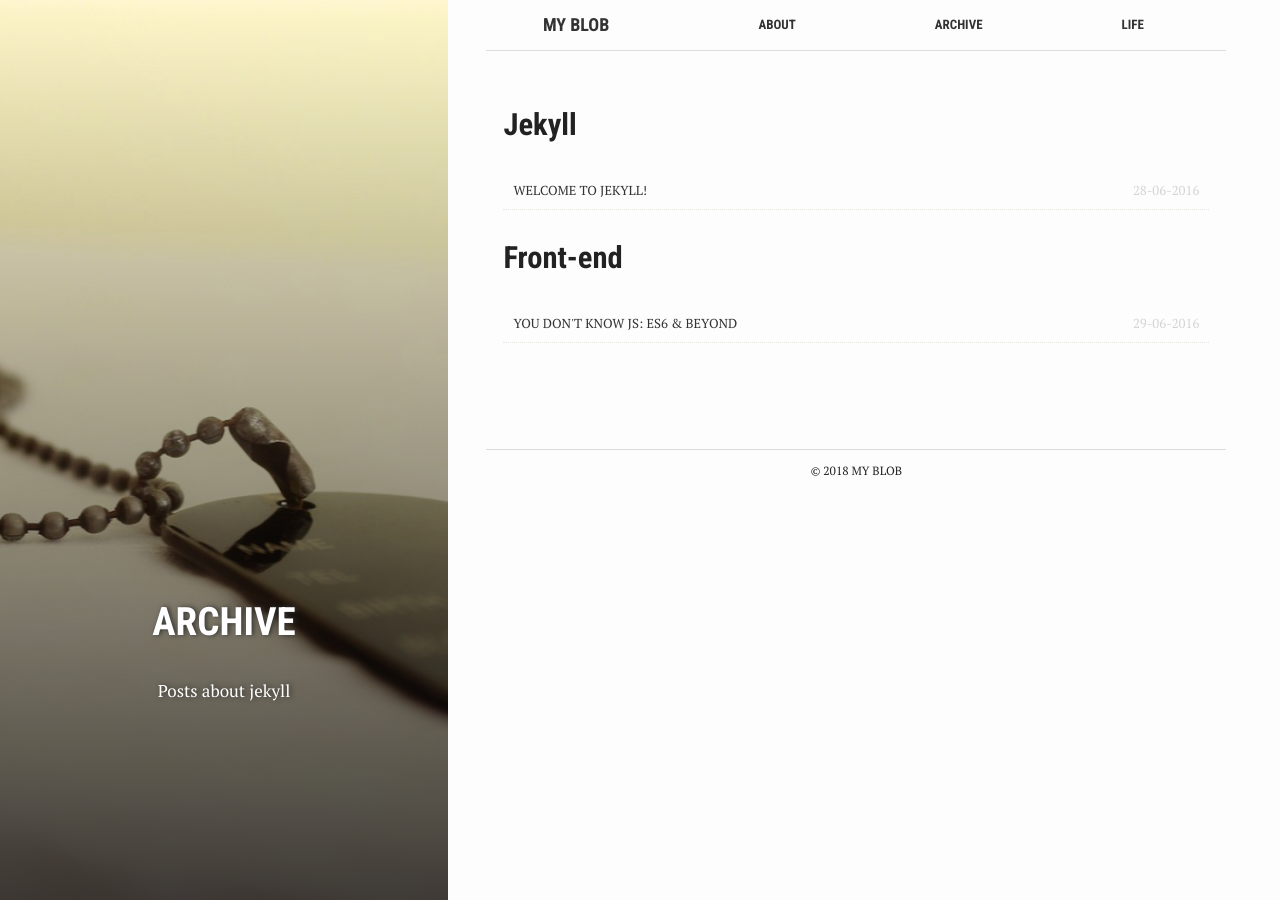
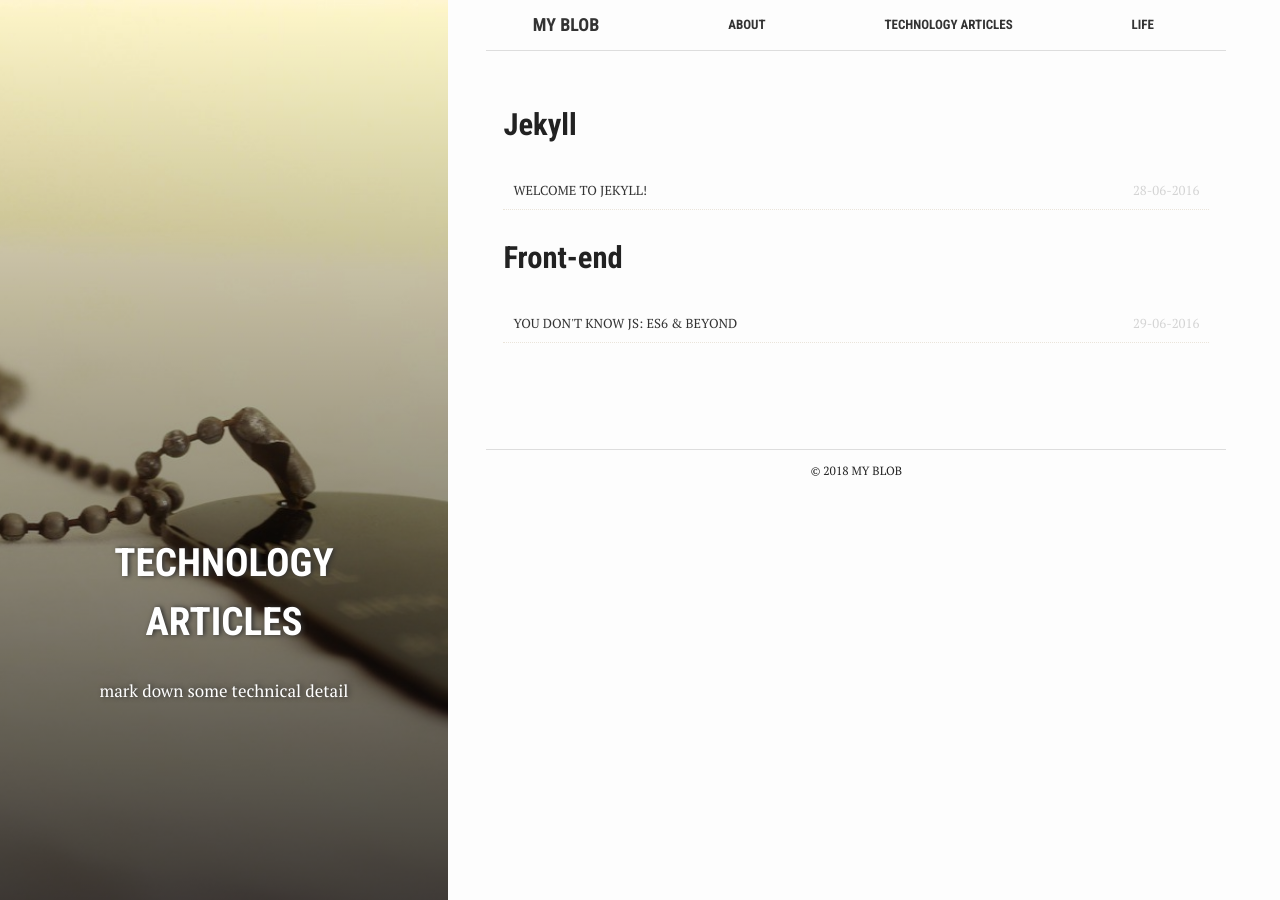
Before and after one commit to Roderickzxy/Blog, a Jekyll site: the page built from technology.md, in a window 1280 px wide. Built offline with Jekyll 4.4.1, drawn with Linux system fonts in a browser that asks for light colours.

Commit message:
update the content

```diff
--- a/technology.md
+++ b/technology.md
@@ -2,9 +2,9 @@
 bg: "tag.jpg"
 layout: page
 permalink: /posts/
-title: "Archive"
-crawlertitle: "All articles"
-summary: "Posts about jekyll"
+title: "Technology Articles"
+crawlertitle: "technology articles"
+summary: "mark down some technical detail"
 active: archive
 ---
 
```
